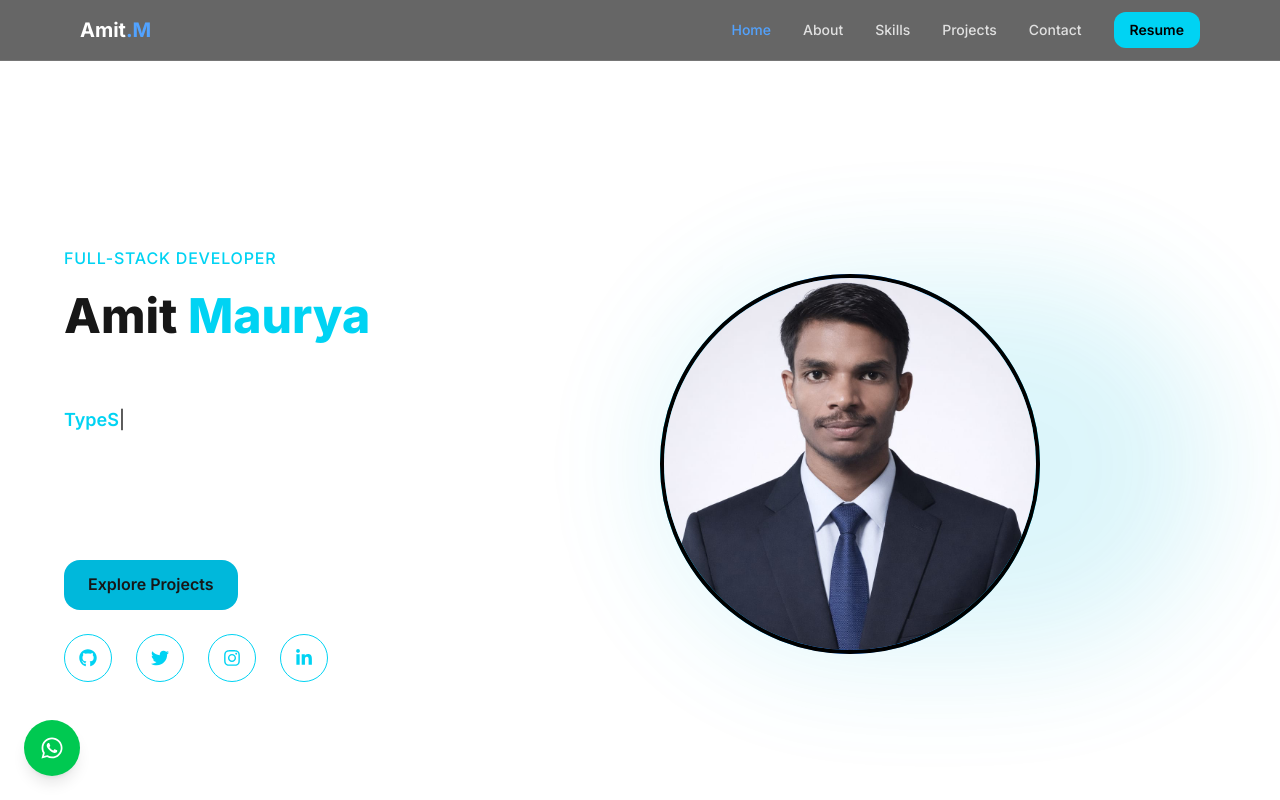
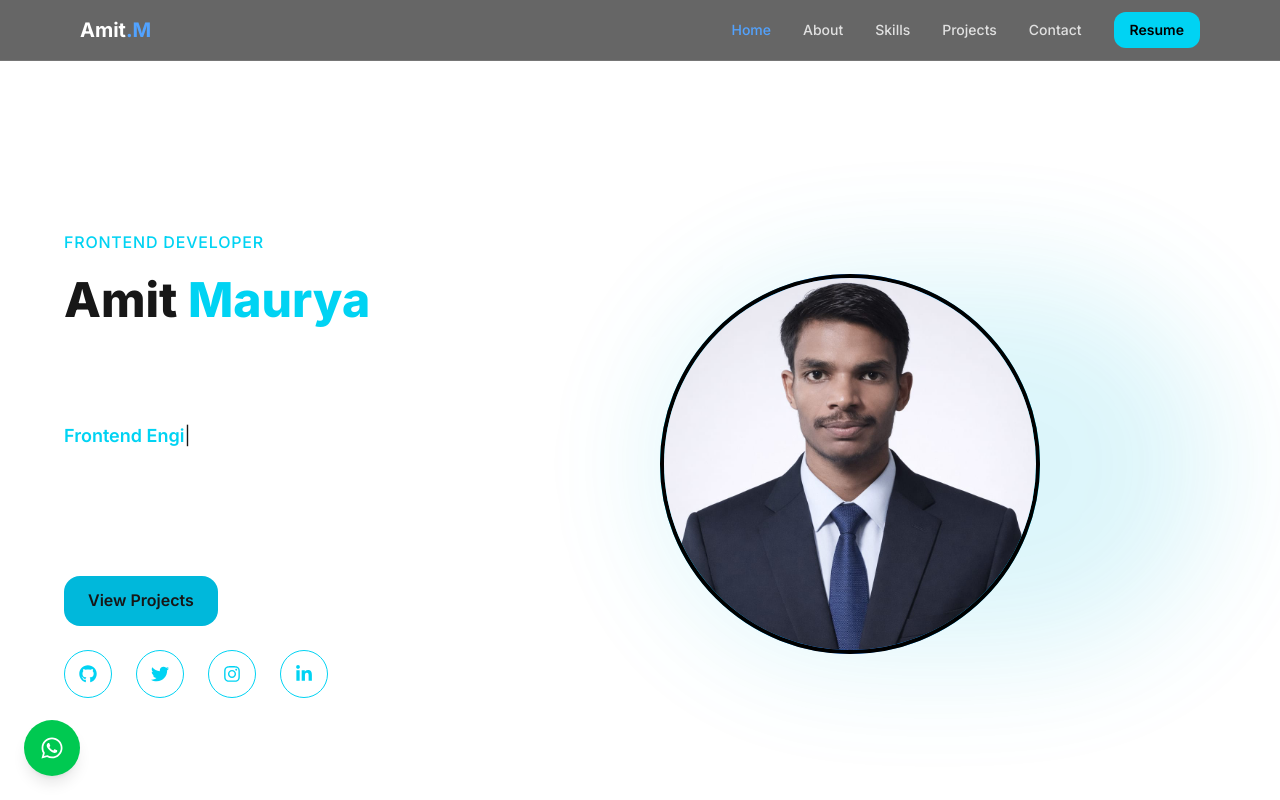
Before and after one commit to Amit81082/portfolio_maurya.dev, a Next.js app: page / in a window 1280 px wide. Shown: the top 800 px of the page. Built offline with nearby package versions, Linux system fonts and the light colour scheme.

Commit message:
portfolio updated- updated resume added

```diff
--- a/app/components/About.jsx
+++ b/app/components/About.jsx
@@ -13,7 +13,7 @@ export default function About() {
 
         {/* 👉 Updated Intro */}
         <p className="text-white/70 max-w-3xl mb-12 leading-relaxed">
-          I'm a Full-Stack Developer focused on building modern, responsive, and
+          I'm a Frontend Developer focused on building modern, responsive, and
           scalable web applications using Next.js, React, TypeScript, Tailwind
           CSS, Node.js, Express, MongoDB, Prisma, and NextAuth. I enjoy turning
           ideas into real-world products with clean UI, secure authentication,
@@ -28,7 +28,7 @@ export default function About() {
 
             {/* 🔥 Updated */}
             <h3 className="text-xl font-semibold mb-2">
-              Full-Stack Development
+              Frontend Development
             </h3>
 
             {/* 🔥 Updated */}
--- a/app/components/Hero.jsx
+++ b/app/components/Hero.jsx
@@ -11,10 +11,10 @@ export default function Hero() {
     const typed = new Typed(textRef.current, {
       // 🔥 CHANGED
       strings: [
-        "Full-Stack Developer",
+        "React Developer",
         "Next.js Developer",
+        "Frontend Engineer",
         "TypeScript Developer",
-        "React Developer",
       ],
       typeSpeed: 60,
       backSpeed: 40,
@@ -35,7 +35,7 @@ export default function Hero() {
           {/* 🔥 CHANGED */}
 
           <p className="text-cyan-400 font-medium tracking-wider uppercase">
-            Full-Stack Developer
+            Frontend Developer
           </p>
 
           <h1
@@ -45,7 +45,7 @@ export default function Hero() {
           </h1>
 
           <h2 className="text-xl md:text-2xl mt-4 text-white/90">
-            Building Modern Web Applications
+            Building Fast, Responsive & Production-Ready Web Applications
           </h2>
 
           <div className="mt-3 text-lg">
@@ -55,9 +55,9 @@ export default function Hero() {
           {/* 🔥 CHANGED */}
 
           <p className="mt-6 text-white/70 max-w-xl leading-relaxed">
-            I build scalable, responsive, and production-ready web applications
-            using React, Next.js, TypeScript, Node.js, MongoDB, Prisma, and
-            Tailwind CSS.
+            I build responsive, and production-ready web applications
+            using React, Next.js, TypeScript, Node.js, MongoDB, and Prisma with
+            a focus on great user experience and clean architecture.
           </p>
 
           {/* 👉 CTA */}
@@ -66,7 +66,7 @@ export default function Hero() {
               href="#projects"
               className="px-6 py-3 rounded-2xl bg-cyan-500 font-semibold hover:bg-cyan-600 transition"
             >
-              Explore Projects
+              View Projects
             </a>
 
             <a
--- a/app/components/Navbar.jsx
+++ b/app/components/Navbar.jsx
@@ -61,7 +61,7 @@ export default function Navbar() {
 
           {/* 👉 Resume Button */}
           <a
-            href="/resume8.pdf"
+            href="/Amit_Maurya_Resume.pdf"
             target="_blank"
             className="px-4 py-2 rounded-xl bg-cyan-400 text-black text-sm font-semibold hover:bg-cyan-500 transition"
           >
@@ -97,7 +97,7 @@ export default function Navbar() {
             ))}
 
             <a
-              href="/resume8.pdf"
+              href="/Amit_Maurya_Resume.pdf"
               rel="noopener norefferer"
               target="_blank"
               className="w-fit px-4 py-2 rounded-xl bg-cyan-400 text-black text-sm font-semibold hover:bg-cyan-500 transition items-center"
--- a/app/components/Projects.jsx
+++ b/app/components/Projects.jsx
@@ -5,7 +5,7 @@ const projects = [
   {
     title: "MessageHub",
 
-    desc: "Full-stack real-time messaging platform with one-to-one & group chat, instant messaging, image sharing, online presence, seen status, and secure authentication.",
+    desc: "Real-time messaging platform with one-to-one & group chat, instant messaging, image sharing, online presence, seen status, and secure authentication.",
 
     tech: [
       "Next.js",
@@ -18,16 +18,16 @@ const projects = [
       "Cloudinary",
     ],
 
-    live: "https://message-hub-9sj2.vercel.app/",
+    Live: "https://message-hub-9sj2.vercel.app/",
 
-    code: "https://github.com/Amit81082/MessageHub",
+    GitHub: "https://github.com/Amit81082/MessageHub",
 
     image: "/projects/Messagehub.png",
   },
   {
     title: "Rentopia",
 
-    desc: "Full-stack Airbnb-inspired rental platform with authentication, property listings, reservations, favorites, trip management, location search, maps integration, and responsive modern UI.",
+    desc: "Property booking platform inspired by Airbnb with authentication, property listings, reservations, favorites, trip management, location search, maps integration, and responsive modern UI.",
 
     tech: [
       "Next.js",
@@ -41,16 +41,16 @@ const projects = [
       "Axios",
     ],
 
-    live: "https://rentopia-ysvy.vercel.app/",
+    Live: "https://rentopia-ysvy.vercel.app/",
 
-    code: "https://github.com/Amit81082/Rentopia",
+    GitHub: "https://github.com/Amit81082/Rentopia",
 
     image: "/projects/Rentopia.png",
   },
   {
     title: "Twitter Clone",
 
-    desc: "Full-stack Twitter/X clone with authentication, tweet creation, comments, likes, follow system, notifications, profile management, and responsive modern UI.",
+    desc: " Full-stack Twitter clone with authentication, tweet creation, comments, likes, follow system, notifications, profile management, and responsive modern UI.",
 
     tech: [
       "Next.js",
@@ -63,9 +63,9 @@ const projects = [
       "Axios",
     ],
 
-    live: "https://twi-tter-calone.vercel.app/",
+    Live: "https://twi-tter-calone.vercel.app/",
 
-    code: "https://github.com/Amit81082/twi-tter-calone",
+    GitHub: "https://github.com/Amit81082/twi-tter-calone",
 
     image: "/projects/TwitterClone.png",
   },
@@ -85,9 +85,9 @@ const projects = [
       "Zustand",
     ],
 
-    live: "https://neftlix-calone-oxhp.vercel.app/",
+    Live: "https://neftlix-calone-oxhp.vercel.app/",
 
-    code: "https://github.com/Amit81082/Neftlix-calone",
+    GitHub: "https://github.com/Amit81082/Neftlix-calone",
 
     image: "/projects/NeftlixClone.png",
   },
@@ -97,8 +97,8 @@ const projects = [
 
     tech: ["React", "Tailwind", "Node.js", "Express", "MongoDB", "Razorpay"],
 
-    live: "https://cartify-e-commerce-gamma.vercel.app/", // 👉 UPDATE
-    code: "https://github.com/Amit81082/Cartify-E-commerce", // 👉 UPDATE
+    LiveDemo: "https://cartify-e-commerce-gamma.vercel.app/", // 👉 UPDATE
+    GitHub: "https://github.com/Amit81082/Cartify-E-commerce", // 👉 UPDATE
 
     image: "/projects/cartify.png", // 👉 ADD IMAGE IN PUBLIC
   },
@@ -106,24 +106,24 @@ const projects = [
     title: "URL Shortener",
     desc: "Convert long URLs into short links, store them in database. And Ya, with proper authentication.",
     tech: ["Next.js", "MongoDB", "Tailwind"],
-    live: "https://url-shortner-86rw.vercel.app/",
-    code: "https://github.com/Amit81082/Url_shortner",
+    Live: "https://url-shortner-86rw.vercel.app/",
+    GitHub: "https://github.com/Amit81082/Url_shortner",
     image: "/projects/urlShortner.png",
   },
   {
     title: "Image Search Engine",
     desc: "Full-stack MERN application to search images from Unsplash with login via Google and GitHub.",
     tech: ["React", "Express.js", "MongoDB", "unsplash"],
-    live: "https://mern-image-search-pied.vercel.app/",
-    code: "https://github.com/Amit81082/Mern-Image-Search",
+    Live: "https://mern-image-search-pied.vercel.app/",
+    GitHub: "https://github.com/Amit81082/Mern-Image-Search",
     image: "/projects/image-search.png",
   },
   {
     title: "Password Locker",
     desc: "Store your passwords in a secure way.",
     tech: ["React", "Tailwind"],
-    live: "https://password-locker-e550f5.netlify.app/",
-    code: "https://github.com/Amit81082/password-locker",
+    Live: "https://password-locker-e550f5.netlify.app/",
+    GitHub: "https://github.com/Amit81082/password-locker",
     image: "/projects/password-locker.png",
   },
 ];
@@ -172,7 +172,7 @@ export default function Projects() {
                 <div className="flex gap-4">
                   <a
                     target="_blank"
-                    href={p.live}
+                    href={p.Live}
                     rel="noopener noreferrer"
                     className="px-4 py-2 text-sm rounded-xl bg-cyan-400 text-black font-semibold hover:opacity-90 transition"
                   >
@@ -180,11 +180,11 @@ export default function Projects() {
                   </a>
                   <a
                     target="_blank"
-                    href={p.code}
+                    href={p.GitHub}
                     rel="noopener noreferrer"
                     className="px-4 py-2 text-sm rounded-xl border border-white/20 hover:bg-white/10 transition"
                   >
-                    Code
+                    GitHub
                   </a>
                 </div>
               </div>
--- a/app/layout.js
+++ b/app/layout.js
@@ -22,21 +22,21 @@ const geistMono = Geist_Mono({
 });
 
 export const metadata = {
-  title: "Amit Maurya | Full-Stack Developer",
+  title: "Amit Maurya | Frontend Developer",
   description:
-    "Amit Maurya is a Full-Stack Developer specializing in React and Next.js. View projects, skills, and contact.",
+    "Amit Maurya is a Frontend Developer specializing in React and Next.js. View projects, skills, and contact.",
   keywords: [
     "Amit Maurya",
-    "Full-Stack Developer",
+    "Frontend Developer",
     "React Developer",
     "Next.js Developer",
     "Web Developer Portfolio",
   ],
 
   openGraph: {
-    title: "Amit Maurya | Full-Stack Developer",
+    title: "Amit Maurya | Frontend Developer",
     description:
-      "Full-Stack Developer building modern web apps using React & Next.js",
+      "Frontend Developer building modern web apps using React & Next.js",
     url: "https://portfolio-maurya-dev.vercel.app/",
     siteName: "Amit Maurya Portfolio",
     images: [
@@ -53,9 +53,9 @@ export const metadata = {
 
   twitter: {
     card: "summary_large_image",
-    title: "Amit Maurya | Full-Stack Developer",
+    title: "Amit Maurya | Frontend Developer",
     description:
-      "Full-Stack Developer building modern web apps using React & Next.js",
+      "Frontend Developer building modern web apps using React & Next.js",
     images: ["/og.png"],
   },
 };
```
Also changed, not shown: 1 other file (tests, documents, lock files or other folders).
